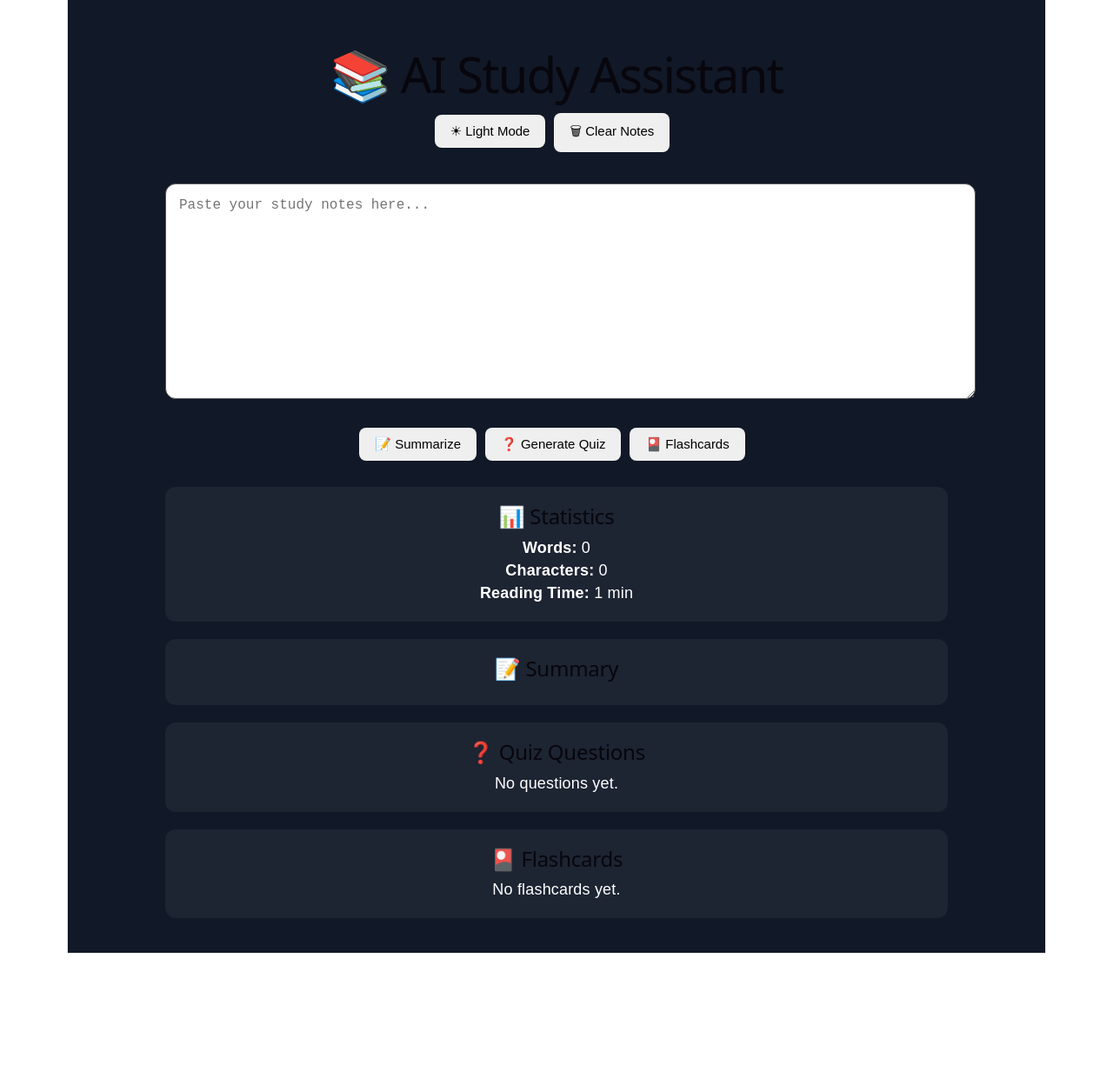
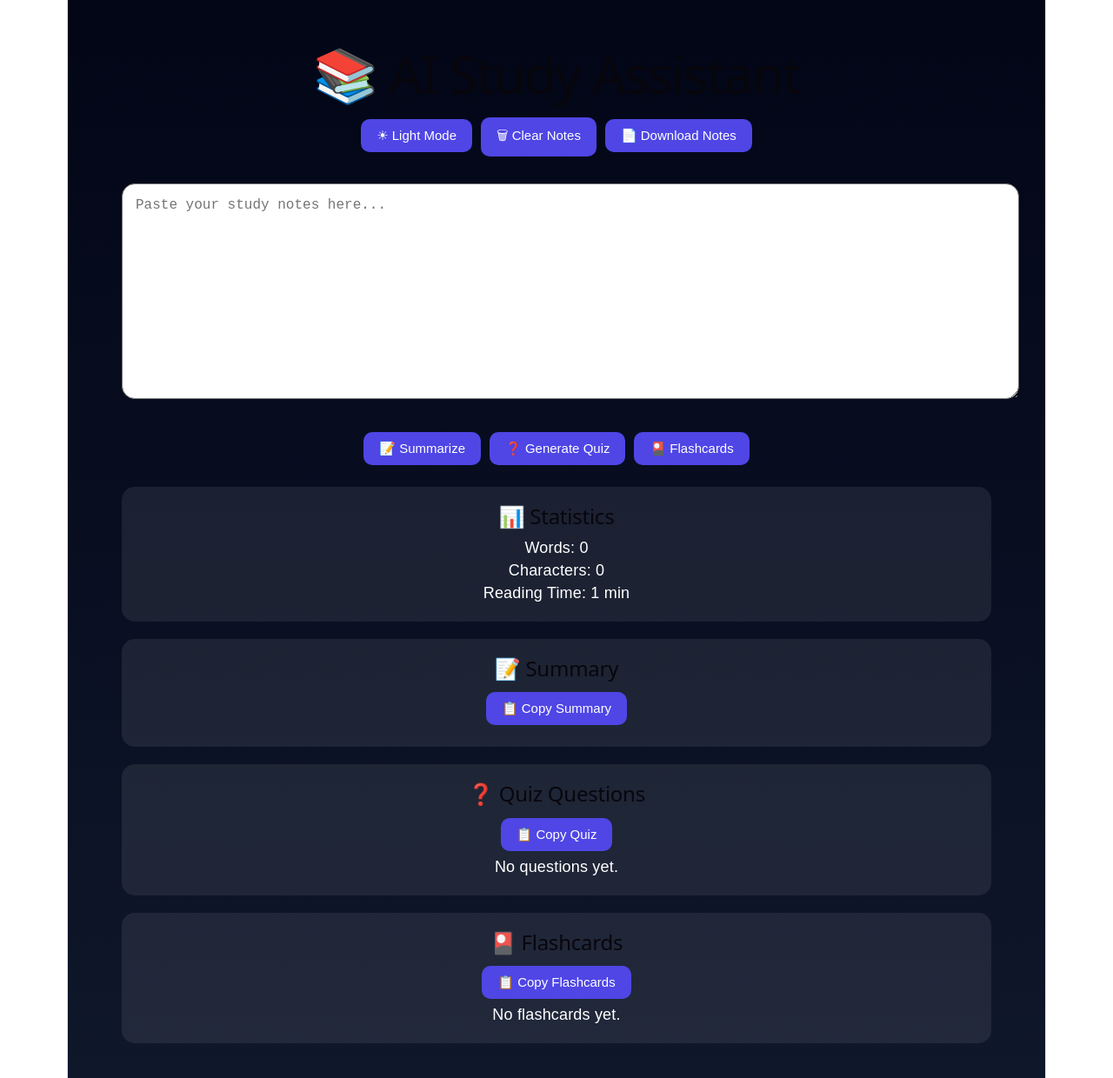
Before and after one commit to timothyhu333/ai-study-assistant, a React (Vite) app: page / in a window 1280 px wide. Shown: the whole page at 87% size. Before the commit the page ends 1096 px from the top, so only its background shows below. Built offline with nearby package versions, Linux system fonts and the light colour scheme.

Commit message:
Version 3

```diff
--- a/src/App.jsx
+++ b/src/App.jsx
@@ -2,19 +2,20 @@ import { useState, useEffect } from "react";
 
 const buttonStyle = {
   padding: "10px 18px",
-  marginRight: "10px",
-  marginBottom: "10px",
+  margin: "5px",
   border: "none",
-  borderRadius: "8px",
+  borderRadius: "10px",
   cursor: "pointer",
   fontSize: "15px",
+  background: "#4f46e5",
+  color: "white",
 };
 
 const cardStyle = {
   marginTop: "20px",
   padding: "20px",
-  borderRadius: "12px",
-  background: "rgba(255,255,255,0.05)",
+  borderRadius: "15px",
+  background: "rgba(255,255,255,0.08)",
 };
 
 export default function App() {
@@ -70,6 +71,43 @@ export default function App() {
     localStorage.removeItem("notes");
   };
 
+  const downloadNotes = () => {
+    const element = document.createElement("a");
+
+    const file = new Blob([notes], {
+      type: "text/plain",
+    });
+
+    element.href = URL.createObjectURL(file);
+    element.download = "study-notes.txt";
+    document.body.appendChild(element);
+    element.click();
+  };
+
+  const copySummary = () => {
+    navigator.clipboard.writeText(summary);
+    alert("Summary copied!");
+  };
+
+  const copyQuiz = () => {
+    navigator.clipboard.writeText(
+      questions.join("\n")
+    );
+    alert("Quiz copied!");
+  };
+
+  const copyFlashcards = () => {
+    const content = flashcards
+      .map(
+        (card) =>
+          `${card.question}\n${card.answer}`
+      )
+      .join("\n\n");
+
+    navigator.clipboard.writeText(content);
+    alert("Flashcards copied!");
+  };
+
   const wordCount = notes.trim()
     ? notes.trim().split(/\s+/).length
     : 0;
@@ -85,25 +123,37 @@ export default function App() {
     <div
       style={{
         minHeight: "100vh",
-        background: dark ? "#111827" : "#f3f4f6",
-        color: dark ? "#ffffff" : "#111827",
+        background: dark
+          ? "linear-gradient(to bottom,#020617,#0f172a)"
+          : "#f3f4f6",
+        color: dark ? "white" : "#111",
         padding: "40px",
         fontFamily: "Arial, sans-serif",
       }}
     >
       <div
         style={{
-          maxWidth: "900px",
+          maxWidth: "1000px",
           margin: "0 auto",
         }}
       >
-        <h1>📚 AI Study Assistant</h1>
+        <h1
+          style={{
+            textAlign: "center",
+            fontSize: "60px",
+          }}
+        >
+          📚 AI Study Assistant
+        </h1>
 
+        <div style={{ textAlign: "center" }}>
           <button
             onClick={() => setDark(!dark)}
             style={buttonStyle}
           >
-          {dark ? "☀ Light Mode" : "🌙 Dark Mode"}
+            {dark
+              ? "☀ Light Mode"
+              : "🌙 Dark Mode"}
           </button>
 
           <button
@@ -113,19 +163,27 @@ export default function App() {
             🗑 Clear Notes
           </button>
 
-        <br />
+          <button
+            onClick={downloadNotes}
+            style={buttonStyle}
+          >
+            📄 Download Notes
+          </button>
+        </div>
+
         <br />
 
         <textarea
           rows={12}
           value={notes}
-          onChange={(e) => setNotes(e.target.value)}
+          onChange={(e) =>
+            setNotes(e.target.value)
+          }
           placeholder="Paste your study notes here..."
           style={{
             width: "100%",
             padding: "15px",
-            borderRadius: "12px",
-            border: "1px solid #555",
+            borderRadius: "15px",
             fontSize: "16px",
           }}
         />
@@ -157,26 +215,39 @@ export default function App() {
         <div style={cardStyle}>
           <h2>📊 Statistics</h2>
 
+          <p>Words: {wordCount}</p>
+
           <p>
-            <strong>Words:</strong> {wordCount}
+            Characters: {characterCount}
           </p>
 
           <p>
-            <strong>Characters:</strong> {characterCount}
-          </p>
-
-          <p>
-            <strong>Reading Time:</strong> {readingTime} min
+            Reading Time: {readingTime} min
           </p>
         </div>
 
         <div style={cardStyle}>
           <h2>📝 Summary</h2>
+
+          <button
+            onClick={copySummary}
+            style={buttonStyle}
+          >
+            📋 Copy Summary
+          </button>
+
           <p>{summary}</p>
         </div>
 
         <div style={cardStyle}>
           <h2>❓ Quiz Questions</h2>
+
+          <button
+            onClick={copyQuiz}
+            style={buttonStyle}
+          >
+            📋 Copy Quiz
+          </button>
 
           {questions.length === 0 ? (
             <p>No questions yet.</p>
@@ -190,6 +261,13 @@ export default function App() {
         <div style={cardStyle}>
           <h2>🎴 Flashcards</h2>
 
+          <button
+            onClick={copyFlashcards}
+            style={buttonStyle}
+          >
+            📋 Copy Flashcards
+          </button>
+
           {flashcards.length === 0 ? (
             <p>No flashcards yet.</p>
           ) : (
@@ -197,13 +275,17 @@ export default function App() {
               <div
                 key={index}
                 style={{
-                  border: "1px solid #666",
+                  border:
+                    "1px solid rgba(255,255,255,0.2)",
                   borderRadius: "10px",
                   padding: "12px",
                   marginBottom: "10px",
                 }}
               >
-                <strong>{card.question}</strong>
+                <strong>
+                  {card.question}
+                </strong>
+
                 <p>{card.answer}</p>
               </div>
             ))
```
Lines whose indentation alone changed are shown as unchanged.
